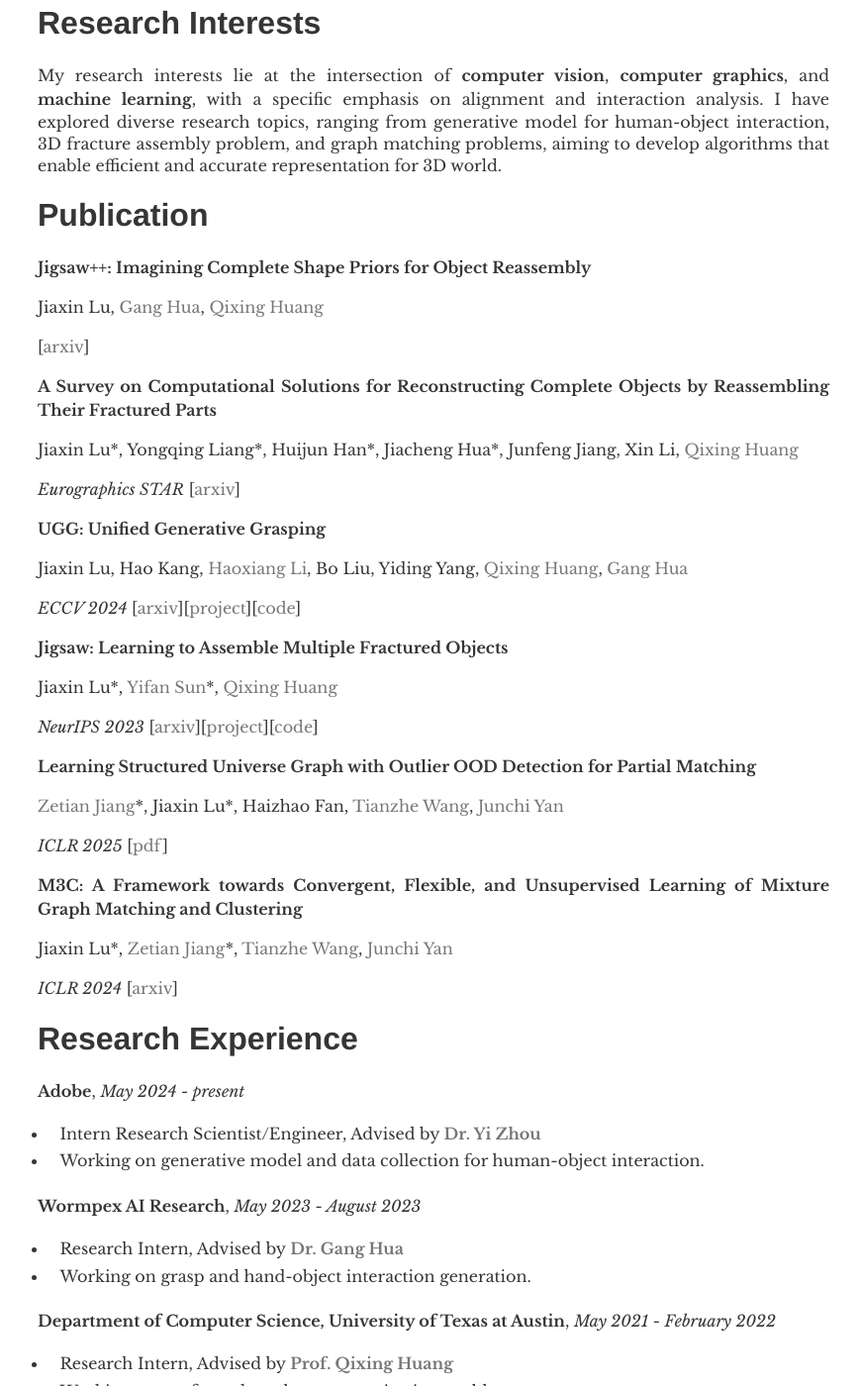
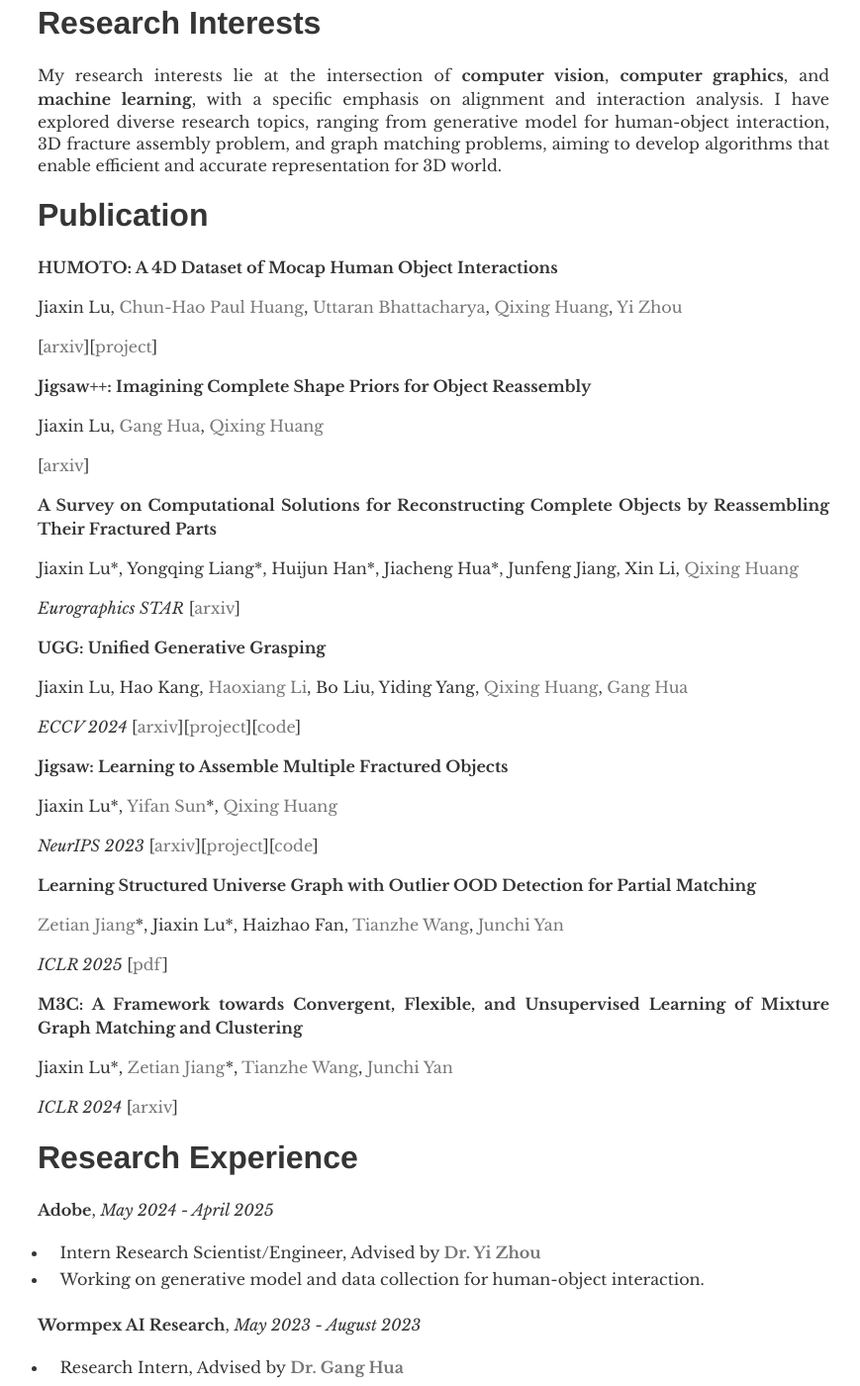
Before and after one commit to Jiaxin-Lu/Jiaxin-Lu.github.io, a Jekyll site: the page built from index.md, in a window 1280 px wide and 1400 px high, scrolled down 865 px. Shown: the whole window at 99% size, without its empty margins (202-1071 px from the left). Built offline with Jekyll 4.4.1, drawn with Linux system fonts in a browser that asks for light colours; some of the changed text lies outside the part shown.

Commit message:
update 0512

```diff
--- a/index.md
+++ b/index.md
@@ -67,6 +67,12 @@ My research interests lie at the intersection of **computer vision**, **computer
 
 # Publication
 
+**HUMOTO: A 4D Dataset of Mocap Human Object Interactions**
+
+Jiaxin Lu, [Chun-Hao Paul Huang](https://paulchhuang.wixsite.com/chhuang), [Uttaran Bhattacharya](https://uttaranb127.github.io/), [Qixing Huang](https://www.cs.utexas.edu/~huangqx/), [Yi Zhou](https://zhouyisjtu.github.io/)
+
+[[arxiv](https://arxiv.org/abs/2504.10414)][[project](https://jiaxin-lu.github.io/humoto/)]
+
 **Jigsaw++: Imagining Complete Shape Priors for Object Reassembly**
 
 Jiaxin Lu, [Gang Hua](https://www.ganghua.org/), [Qixing Huang](https://www.cs.utexas.edu/~huangqx/)
@@ -106,7 +112,7 @@ Jiaxin Lu&#42;, [Zetian Jiang](https://sites.google.com/view/zetianjiang)&#42;,
 
 # Research Experience
 
-**Adobe**, *May 2024 - present*
+**Adobe**, *May 2024 - April 2025*
 
 * Intern Research Scientist/Engineer, Advised by [**Dr. Yi Zhou**](https://zhouyisjtu.github.io/)
 * Working on generative model and data collection for human-object interaction.
```
Also changed, not shown: other parts of index.md (+2 -2 lines).
